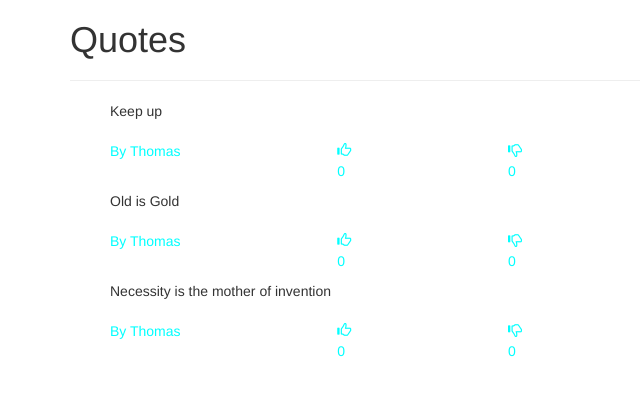
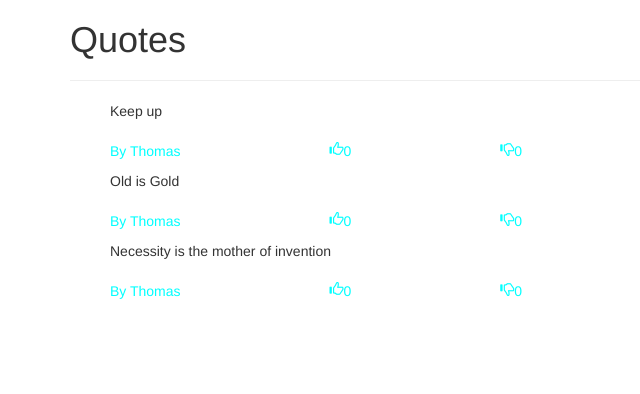
Before and after one commit to Kadas36/Quotes-Application, an Angular app: page / in a window 1280 px wide. Shown: the top 394 px of the page, without its empty margins (0-640 px from the left). Built offline with nearby package versions, Linux system fonts and the light colour scheme.

Commit message:
Add quoteAction styling

```diff
--- a/src/app/quote/quote.component.css
+++ b/src/app/quote/quote.component.css
@@ -5,7 +5,9 @@
     margin-top: 20px;
     color: aqua;
 }
-
 ul{
     list-style-type: none;
 }
+.glyph{
+    display: inherit;
+}
```
